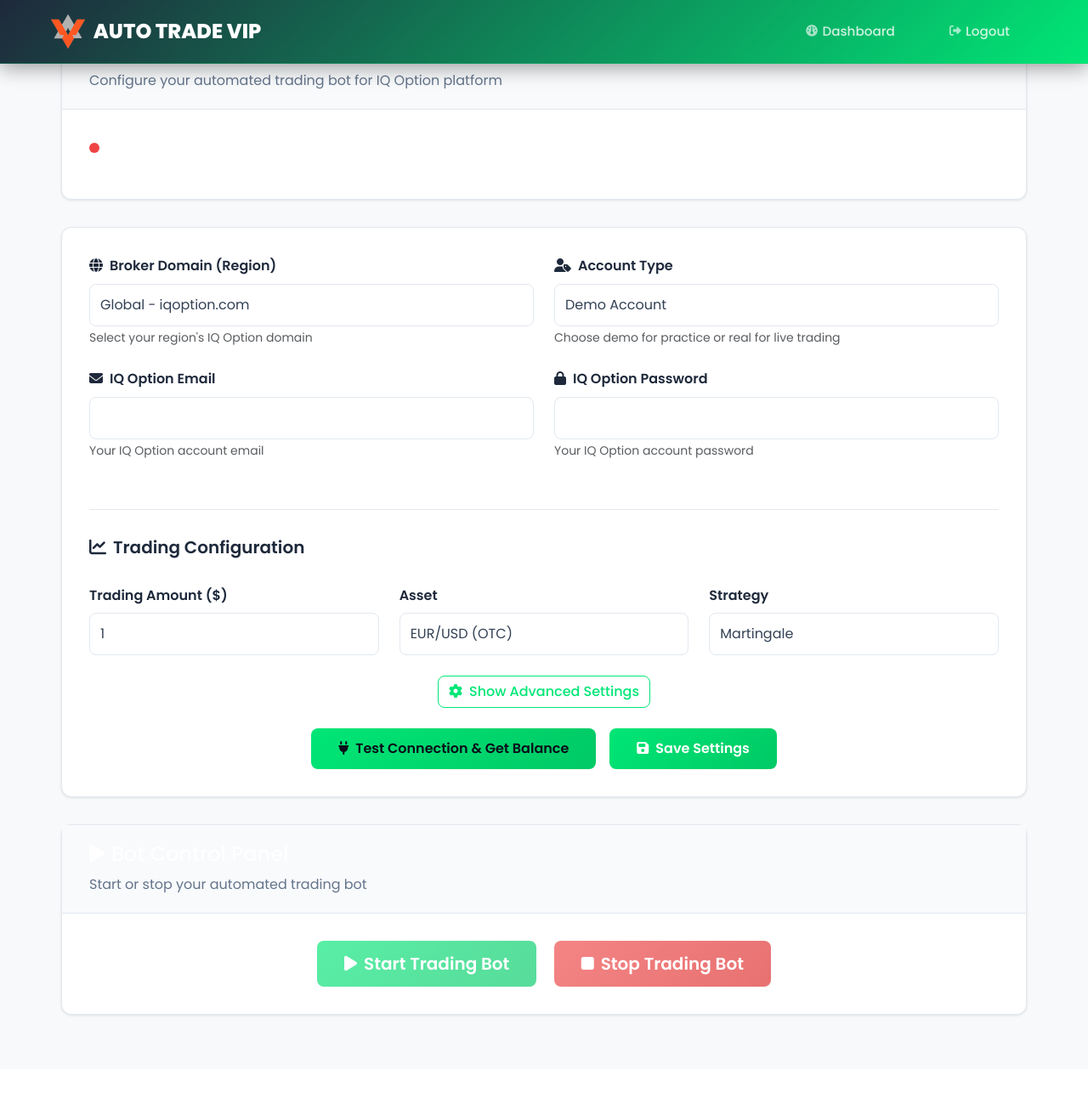
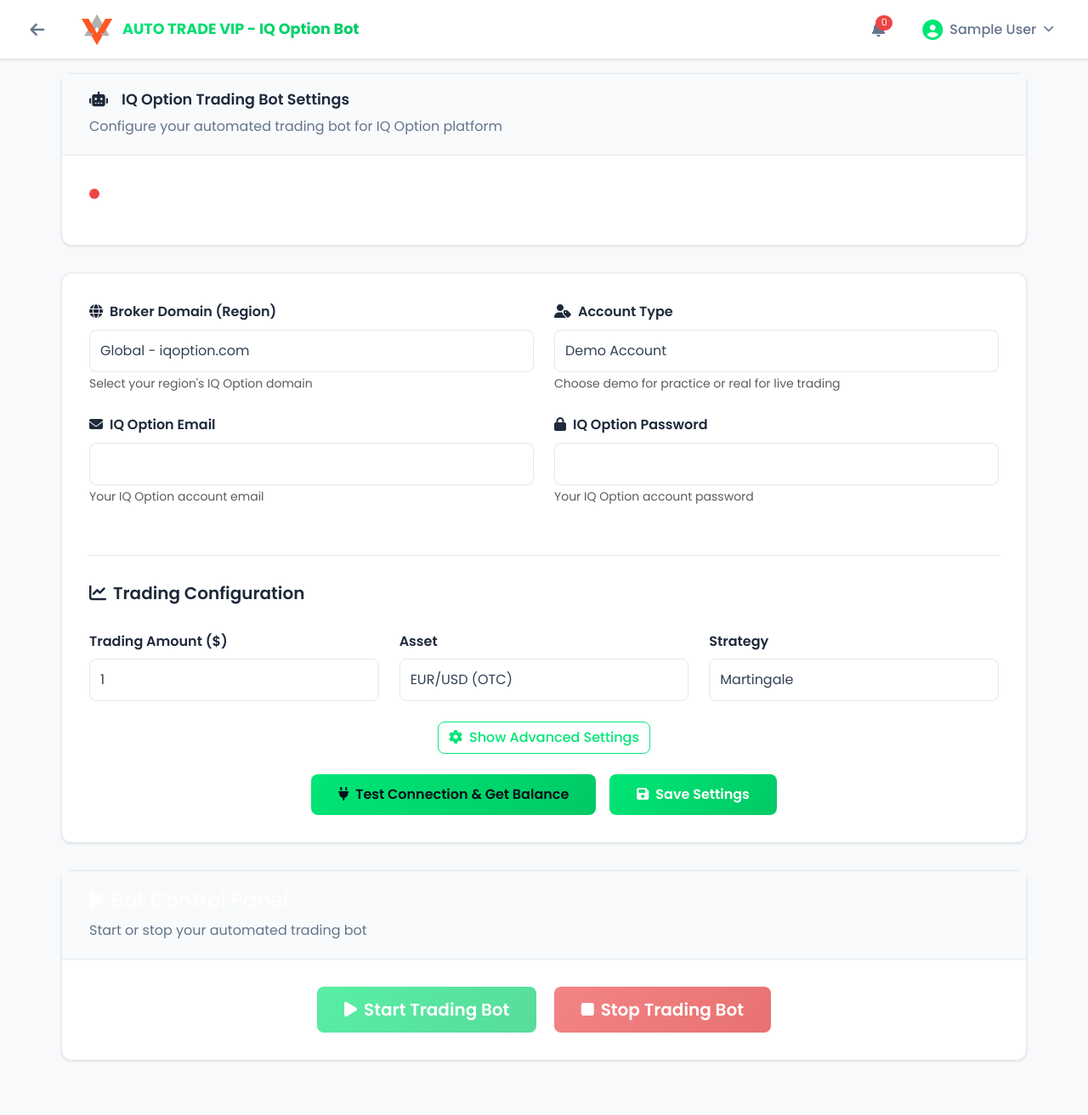
Before and after one commit to rahmangunawans/TradeForce, a Flask app: page /bot-settings in a window 1280 px wide. Shown: the whole page at 85% size. Before the commit the page ends 1196 px from the top, so only its background shows below. Run offline with Flask 3, Linux system fonts and the light colour scheme; the visitor is signed in with stand-in values (Sample User, id 1); data that the repository does not hold is empty.

Commit message:
Update navigation to match dashboard appearance and functionality
Replaces the old navbar with a new header component that includes a back button, consistent branding, and user-specific actions, ensuring a uniform user experience across the application.

Replit-Commit-Author: Agent
Replit-Commit-Session-Id: a29745f2-3479-46e3-9fb7-832f920c6f99
Replit-Commit-Checkpoint-Type: full_checkpoint
Replit-Commit-Screenshot-Url: https://storage.googleapis.com/screenshot-production-us-central1/3a41acb6-af66-4aad-9bdc-5b9924f46daf/a29745f2-3479-46e3-9fb7-832f920c6f99/atXOHoQ

```diff
--- a/templates/bot_settings.html
+++ b/templates/bot_settings.html
@@ -21,12 +21,37 @@
     <style>
         body {
             background: #f8fafc;
+            padding-top: 70px; /* Space for fixed header */
+        }
+
+        .btn-back {
+            background: none;
+            border: none;
+            color: #64748b;
+            font-size: 1.2rem;
+            cursor: pointer;
+            padding: 0.5rem;
+            border-radius: 8px;
+            transition: all 0.2s ease;
+            text-decoration: none;
+            display: flex;
+            align-items: center;
+            justify-content: center;
+            width: 40px;
+            height: 40px;
+            margin-right: 1rem;
+        }
+
+        .btn-back:hover {
+            background: #f1f5f9;
+            color: #00e676;
         }
 
         .bot-settings-container {
             max-width: 1200px;
             margin: 0 auto;
             padding: 2rem;
+            padding-top: 1rem; /* Reduced since we have header padding on body */
         }
 
         .settings-card {
@@ -205,24 +230,43 @@
 </head>
 <body class="bg-light">
 
-    <!-- Navigation -->
-    <nav class="navbar navbar-expand-lg navbar-dark" style="background: linear-gradient(135deg, #1e293b, #00e676);">
-        <div class="container">
-            <a class="navbar-brand d-flex align-items-center" href="{{ url_for('index') }}">
-                <img src="{{ url_for('static', filename='images/atv_logo.png') }}" alt="ATV Logo" style="height: 40px; margin-right: 10px;">
-                <strong>AUTO TRADE VIP</strong>
+    <!-- Top Header - Konsisten dengan Dashboard -->
+    <header class="top-header">
+        <div class="header-left">
+            <a href="{{ url_for('dashboard') }}" class="btn-back">
+                <i class="fas fa-arrow-left"></i>
             </a>
-
-            <div class="navbar-nav ms-auto">
-                <a class="nav-link" href="{{ url_for('dashboard') }}">
-                    <i class="fas fa-dashboard"></i> Dashboard
-                </a>
-                <a class="nav-link" href="{{ url_for('logout') }}">
-                    <i class="fas fa-sign-out-alt"></i> Logout
-                </a>
+            <div class="header-brand">
+                <img src="{{ url_for('static', filename='images/atv_logo.png') }}" alt="ATV Logo" class="header-logo">
+                <span class="header-title">AUTO TRADE VIP - IQ Option Bot</span>
             </div>
         </div>
-    </nav>
+        <div class="header-right">
+            <div class="header-notifications">
+                <button class="notification-btn">
+                    <i class="fas fa-bell"></i>
+                    <span class="notification-badge">0</span>
+                </button>
+            </div>
+            <div class="header-user">
+                <div class="user-dropdown">
+                    <button class="user-btn" data-bs-toggle="dropdown">
+                        <i class="fas fa-user-circle"></i>
+                        <span>{{ current_user.name }}</span>
+                        <i class="fas fa-chevron-down"></i>
+                    </button>
+                    <ul class="dropdown-menu dropdown-menu-end">
+                        <li class="dropdown-header">{{ current_user.email }}</li>
+                        <li><a class="dropdown-item" href="{{ url_for('dashboard') }}"><i class="fas fa-dashboard me-2"></i>Dashboard</a></li>
+                        <li><a class="dropdown-item" href="#"><i class="fas fa-user me-2"></i>Profile</a></li>
+                        <li><a class="dropdown-item" href="#"><i class="fas fa-cog me-2"></i>Settings</a></li>
+                        <li><hr class="dropdown-divider"></li>
+                        <li><a class="dropdown-item" href="{{ url_for('logout') }}"><i class="fas fa-sign-out-alt me-2"></i>Logout</a></li>
+                    </ul>
+                </div>
+            </div>
+        </div>
+    </header>
 
     <div class="bot-settings-container">
 
```
